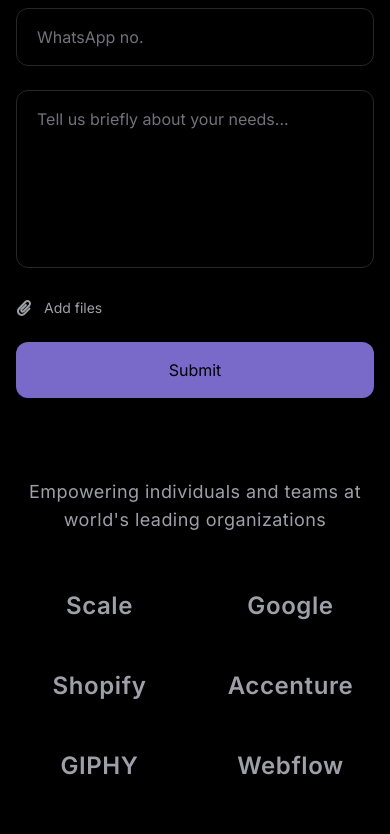
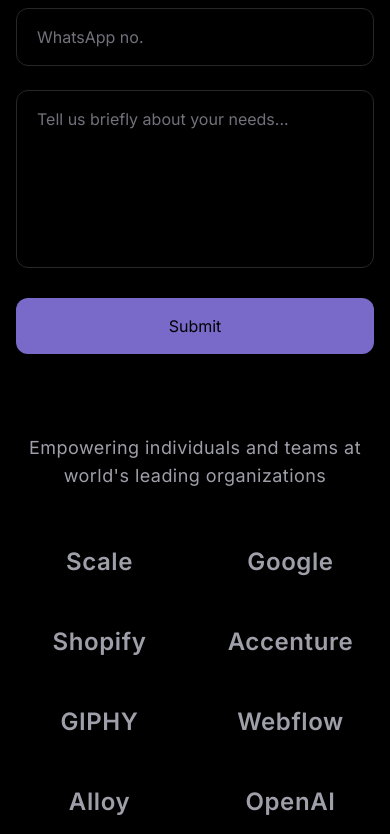
Before and after one commit to mesanaullah/SaaS-Landing, a React (Vite) app: page / in a window 390 px wide. Shown: the part 9065-9899 px from the top of the page. Built offline with nearby package versions, Linux system fonts and the light colour scheme.

Commit message:
now from working it reaceving the data

```diff
--- a/src/components/ContactForm.jsx
+++ b/src/components/ContactForm.jsx
@@ -1,5 +1,7 @@
 import { useState } from "react";
 import { FaPaperclip } from "react-icons/fa";
+
+const FORM_ENDPOINT = "https://formspree.io/f/xbdjkddl"; // 👈 replace this
 
 const ContactForm = () => {
     const [form, setForm] = useState({
@@ -10,25 +12,60 @@
         message: "",
     });
 
+    const [status, setStatus] = useState("idle");
+
     const handleChange = (e) => {
         setForm({ ...form, [e.target.name]: e.target.value });
     };
 
-    const handleSubmit = (e) => {
+    const handleSubmit = async (e) => {
         e.preventDefault();
-        console.log(form);
+        setStatus("sending");
+
+        try {
+            const formData = new FormData(e.target);
+
+            const response = await fetch(FORM_ENDPOINT, {
+                method: "POST",
+                body: formData,
+                headers: {
+                    Accept: "application/json",
+                },
+            });
+
+            const result = await response.json();
+
+            if (result.ok) {
+                setStatus("success");
+
+                // ✅ RESET REACT STATE
+                setForm({
+                    name: "",
+                    email: "",
+                    phone: "",
+                    skype: "",
+                    message: "",
+                });
+
+                // ✅ RESET HTML FORM
+                e.target.reset();
+            } else {
+                setStatus("error");
+            }
+        } catch (error) {
+            console.error("Form error:", error);
+            setStatus("error");
+        }
     };
 
+
     return (
-        <section
-            id="contact"
-            className="bg-black text-white py-10 md:py-15"
-        >
+        <section id="contact" className="bg-black text-white py-10 md:py-15">
             <div className="max-w-7xl mx-auto px-4 sm:px-6">
 
                 {/* SECTION HEADER */}
                 <div className="text-center mb-14 md:mb-20">
-                    <h2 className="text-3xl md:text-4xl font-bold text-white">
+                    <h2 className="text-3xl md:text-4xl font-bold">
                         <span className="text-primary">Contact</span> Us
                     </h2>
                     <p className="mt-4 text-zinc-400 max-w-2xl mx-auto">
@@ -64,10 +101,11 @@
                     </div>
 
                     {/* RIGHT FORM */}
-                    <form
-                        onSubmit={handleSubmit}
-                        className="space-y-6"
-                    >
+                    <form onSubmit={handleSubmit} className="space-y-6">
+
+                        {/* Honeypot (spam protection) */}
+                        <input type="text" name="_gotcha" className="hidden" />
+
                         {/* ROW 1 */}
                         <div className="grid gap-6 md:grid-cols-2">
                             <input
@@ -124,21 +162,29 @@
                             className="w-full rounded-xl border border-zinc-800 px-5 py-4 bg-black text-white placeholder-zinc-500 focus:outline-none focus:ring-2 focus:ring-primary/20 resize-none"
                         />
 
-                        {/* FILE UPLOAD */}
-                        <div className="flex items-center gap-3 text-zinc-400 cursor-pointer">
-                            <FaPaperclip />
-                            <span className="text-sm font-medium">Add files</span>
-                        </div>
-
                         {/* SUBMIT */}
                         <button
                             type="submit"
-                            className="w-full sm:w-auto bg-primary text-black px-10 py-4 rounded-xl font-medium hover:bg-primaryHover transition"
+                            disabled={status === "sending"}
+                            className="w-full sm:w-auto bg-primary text-black px-10 py-4 rounded-xl font-medium hover:bg-primaryHover transition disabled:opacity-60"
                         >
-                            Submit
+                            {status === "sending" ? "Sending..." : "Submit"}
                         </button>
+
+                        {/* STATUS */}
+                        {status === "success" && (
+                            <p className="text-green-400 text-sm">
+                                Thanks! Your message has been sent.
+                            </p>
+                        )}
+
+                        {status === "error" && (
+                            <p className="text-red-400 text-sm">
+                                Something went wrong. Please try again.
+                            </p>
+                        )}
+
                     </form>
-
                 </div>
             </div>
         </section>
```
